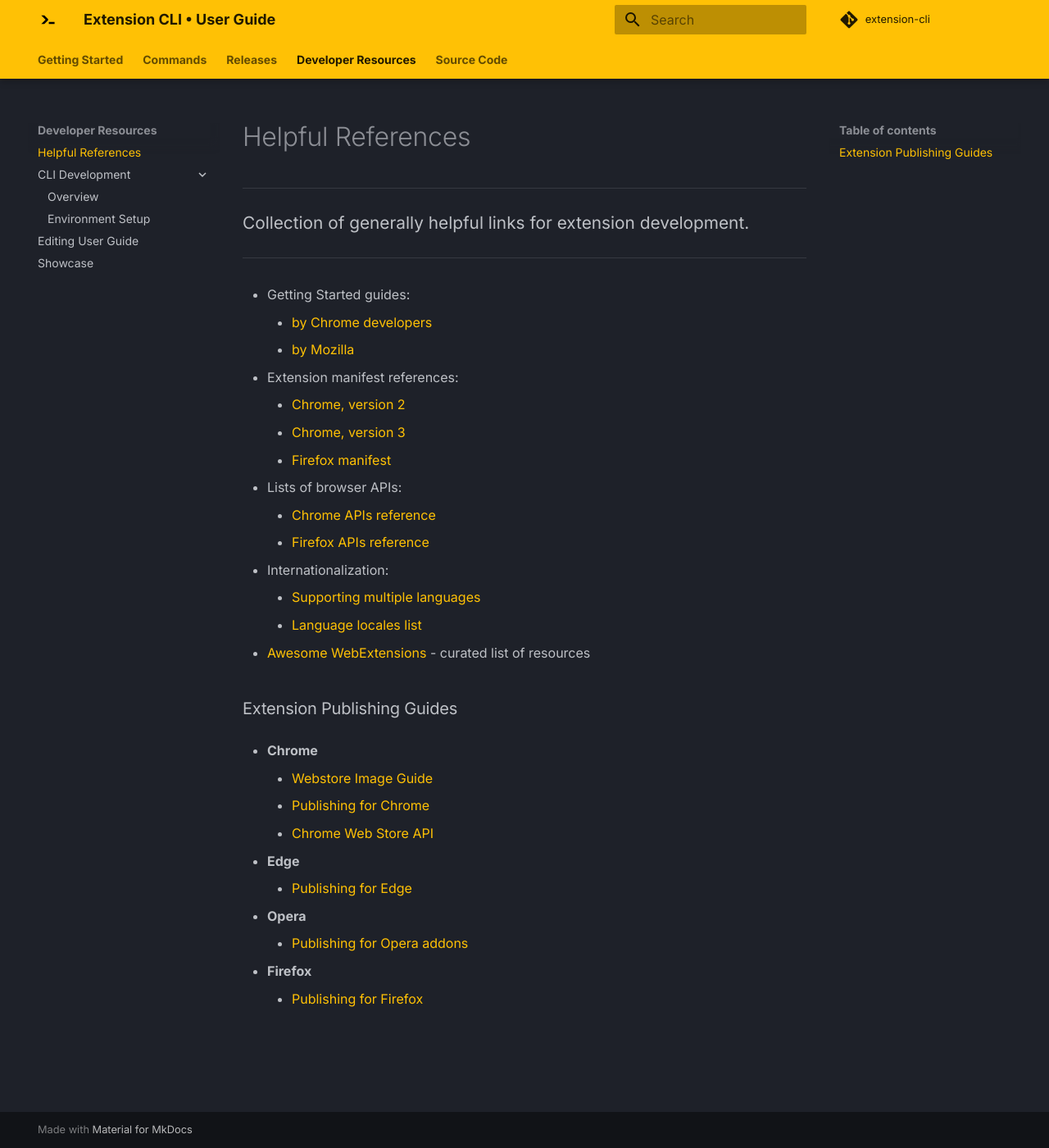
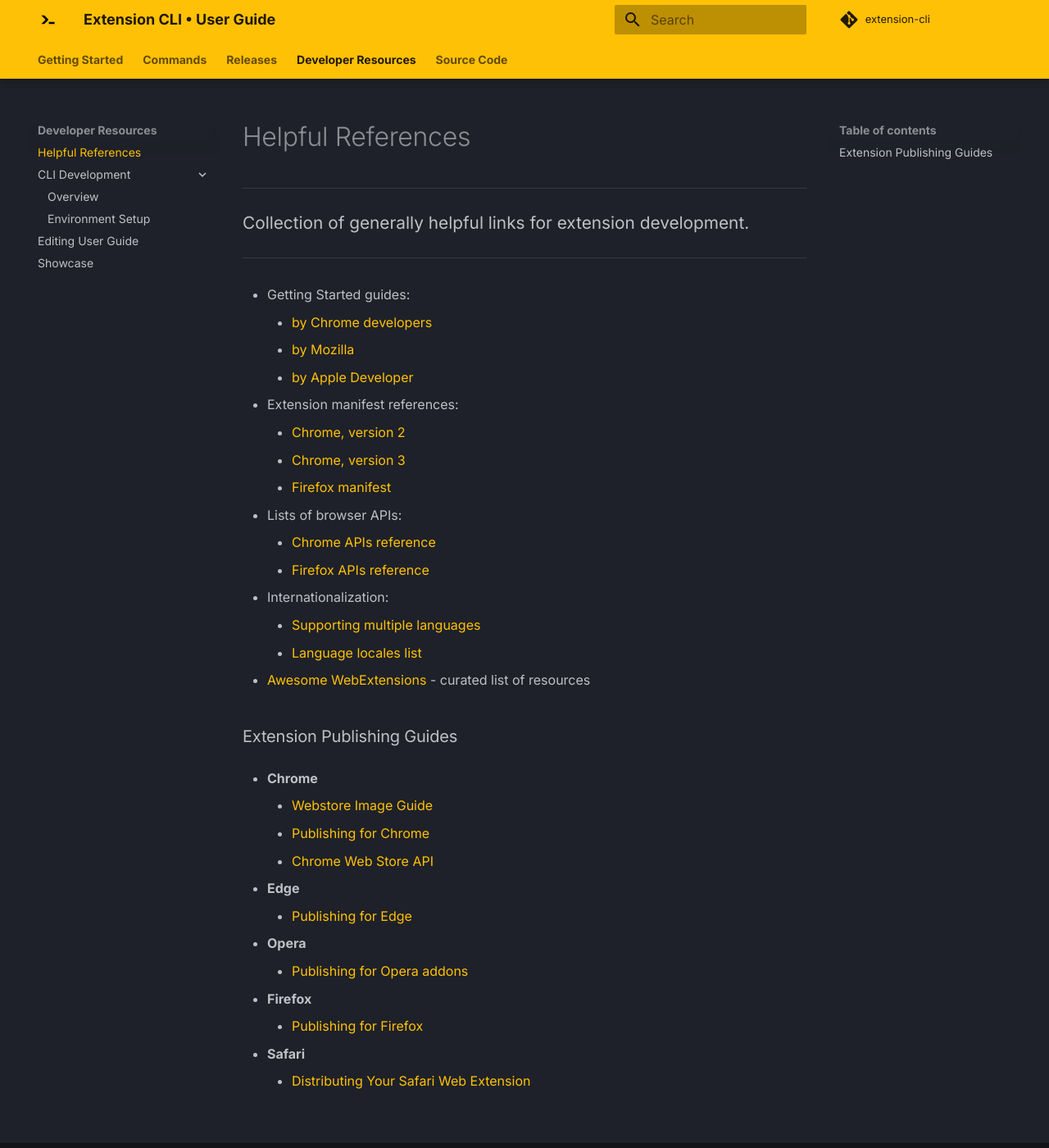
Before and after one commit to MobileFirstLLC/extension-cli, an MkDocs documentation site: the page built from guide/12-helpful.md, in a window 1280 px wide and 1400 px high. Shown: the whole window at 82% size. Built offline with MkDocs 1.6.1 and Material for MkDocs 9.7.7, drawn with Linux system fonts in a browser that asks for light colours; comment, search, counter and statistics services are not loaded.

Commit message:
docs: update user guide

```diff
--- a/guide/12-helpful.md
+++ b/guide/12-helpful.md
@@ -9,6 +9,7 @@
 - Getting Started guides:
     - [by Chrome developers](https://developer.chrome.com/extensions/getstarted)
     - [by Mozilla](https://developer.mozilla.org/en-US/docs/Mozilla/Add-ons/WebExtensions#get_started)
+    - [by Apple Developer](https://developer.apple.com/documentation/safariservices/safari_web_extensions)
 
 - Extension manifest references:
     - [Chrome, version 2](https://developer.chrome.com/extensions/manifest)
@@ -40,3 +41,6 @@
 
 - **Firefox**
     - [Publishing for Firefox](https://extensionworkshop.com/documentation/publish/submitting-an-add-on/)
+
+- **Safari**
+    - [Distributing Your Safari Web Extension](https://developer.apple.com/documentation/safariservices/safari_web_extensions/distributing_your_safari_web_extension)
```
